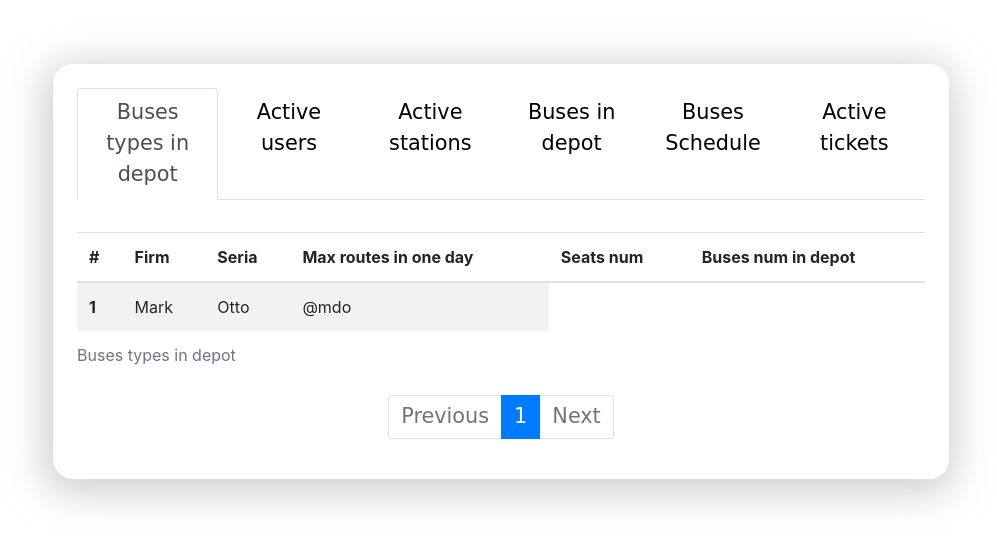
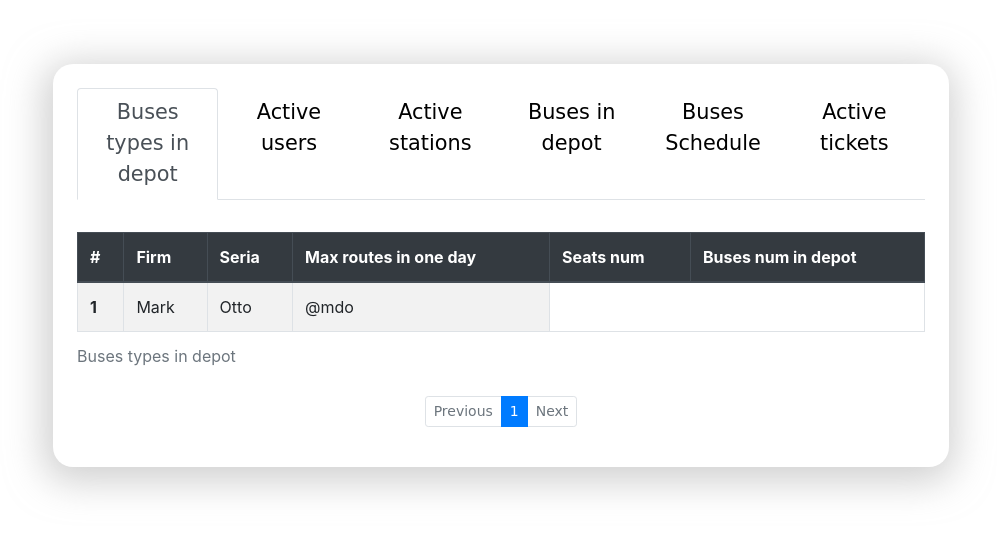
Before and after one commit to Mernus/db_volsu, a Django app: template templates/database.html in a window 1280 px wide. Shown: the top 544 px of the page, without its empty margins (139-1136 px from the left). Run offline with Django 3.2, Linux system fonts and the light colour scheme; the template is opened without the code that fills it: most values are stand-ins (such as "Sample title", 1, 10 or a date in 2020); some libraries are stand-ins or nearby versions; some web fonts are replaced.

Commit message:
table style update

```diff
--- a/templates/database.html
+++ b/templates/database.html
@@ -52,9 +52,9 @@
     </nav>
     <div class="tab-content" id="nav-tabContent">
         <div class="tab-pane fade show active" id="nav-bus_depot" role="tabpanel" aria-labelledby="nav-bus_depot-tab">
-            <table class="table table-striped table-hover">
+            <table class="table table-striped table-hover table-bordered">
                 <caption>Buses types in depot</caption>
-                <thead>
+                <thead class="thead-dark">
                 <tr>
                     <th scope="col">#</th>
                     <th scope="col">Firm</th>
@@ -76,7 +76,7 @@
                 </tbody>
             </table>
             <nav aria-label="Page navigation example">
-                <ul class="pagination justify-content-center">
+                <ul class="pagination justify-content-center pagination-sm">
                     {% if result.has_previous %}
                         <li class="page-item">
                             <a class="page-link" href="?page={{ result.previous_page_number }}">Previous</a>
```
